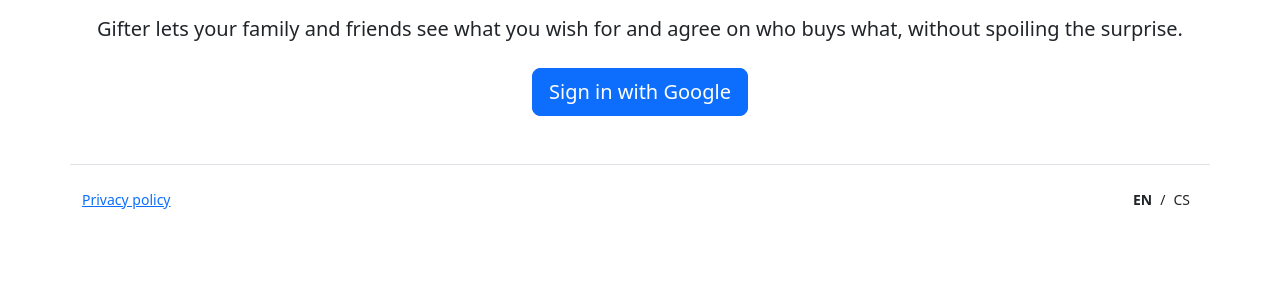
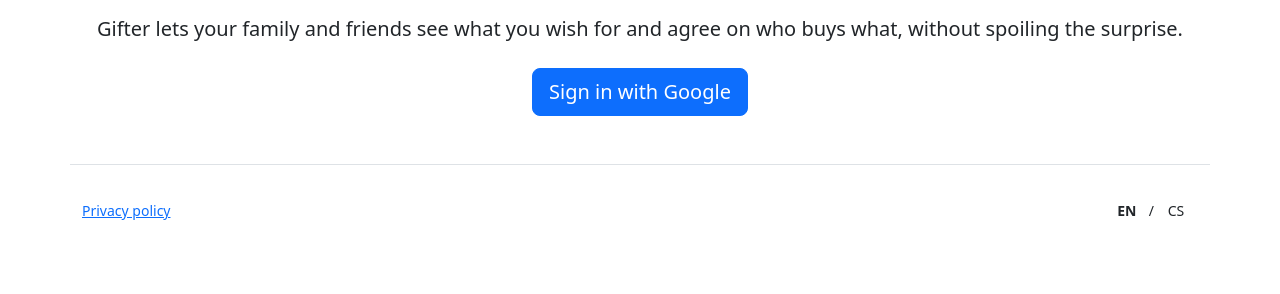
Before and after one commit to ciakval/gifter, a Django app: page /?next=/events/1/ in a window 1280 px wide. Shown: the part 164-458 px from the top of the page. Run offline with Django 5.2, Linux system fonts and the light colour scheme; some libraries are stand-ins or nearby versions.

Commit message:
feat(04-04): gifter.css with 44px tap targets and wrapping, linked after Bootstrap
- top-bar rows wrap

Co-Authored-By: Claude Sonnet 5.5 <noreply@anthropic.com>
Claude-Session: https://claude.ai/code/session_01RJf75HEo7S8e46Ei6uTnyp

```diff
--- /dev/null
+++ b/gifter/static/gifter/gifter.css
@@ -0,0 +1,37 @@
+/*
+ * Gifter's phone layer on top of stock Bootstrap (plan 04-04, D-05, D-07).
+ * It exists so relatives on phones get comfortable tap targets, wrapping text and stacked
+ * action buttons. It must stay free of colours, backgrounds and fonts: the look is stock
+ * Bootstrap, and nothing is loaded from another host.
+ */
+
+.btn,
+.nav-link,
+summary,
+.form-check-label,
+footer a {
+  min-height: 2.75rem;
+  display: inline-flex;
+  align-items: center;
+}
+
+.btn {
+  min-width: 2.75rem;
+  justify-content: center;
+}
+
+summary {
+  display: flex;
+}
+
+main {
+  overflow-wrap: anywhere;
+}
+
+/* Below Bootstrap's sm breakpoint (576px) every button in a d-grid group is full width. */
+@media (max-width: 575.98px) {
+  .d-grid .btn,
+  .d-grid form {
+    width: 100%;
+  }
+}
--- a/gifter/templates/gifter/base.html
+++ b/gifter/templates/gifter/base.html
@@ -5,6 +5,7 @@
   <meta name="viewport" content="width=device-width, initial-scale=1">
   <title>{% block head_title %}Gifter{% endblock %}</title>
   <link rel="stylesheet" href="{% static 'vendor/bootstrap/bootstrap.min.css' %}">
+  <link rel="stylesheet" href="{% static 'gifter/gifter.css' %}">
   {% block extra_head %}{% endblock %}
 </head>
 <body>
@@ -21,9 +22,9 @@
           <li class="nav-item"><a class="nav-link" href="{% url 'wishlist' %}">{% translate "My wishlist" %}</a></li>
           <li class="nav-item"><a class="nav-link" href="{% url 'my_claims' %}">{% translate "My claims" %}</a></li>
         </ul>
-        <div class="d-flex flex-column flex-sm-row align-items-sm-center">
+        <div class="d-flex flex-wrap gap-2 flex-column flex-sm-row align-items-sm-center">
           {% include "gifter/includes/language_switch.html" %}
-          <form method="post" action="{% url 'account_logout' %}" class="d-flex">
+          <form method="post" action="{% url 'account_logout' %}" class="d-flex flex-wrap gap-2">
             {% csrf_token %}
             <button type="submit" class="btn btn-link nav-link">{% translate "Sign out" %}</button>
           </form>
--- a/gifter/templates/gifter/includes/language_switch.html
+++ b/gifter/templates/gifter/includes/language_switch.html
@@ -1,5 +1,5 @@
 {% load i18n %}{% get_current_language as CURRENT_LANGUAGE %}
-<form method="post" action="{% url 'set_language' %}" class="d-inline-flex align-items-center" aria-label="{% translate 'Language' %}">
+<form method="post" action="{% url 'set_language' %}" class="d-inline-flex flex-wrap align-items-center" aria-label="{% translate 'Language' %}">
   {% csrf_token %}
   <input type="hidden" name="next" value="{{ request.get_full_path }}">
   <button type="submit" name="language" value="en" lang="en" title="English" class="btn btn-link nav-link px-2{% if CURRENT_LANGUAGE == 'en' %} fw-bold{% endif %}"{% if CURRENT_LANGUAGE == 'en' %} aria-current="true"{% endif %}>EN</button>
```
